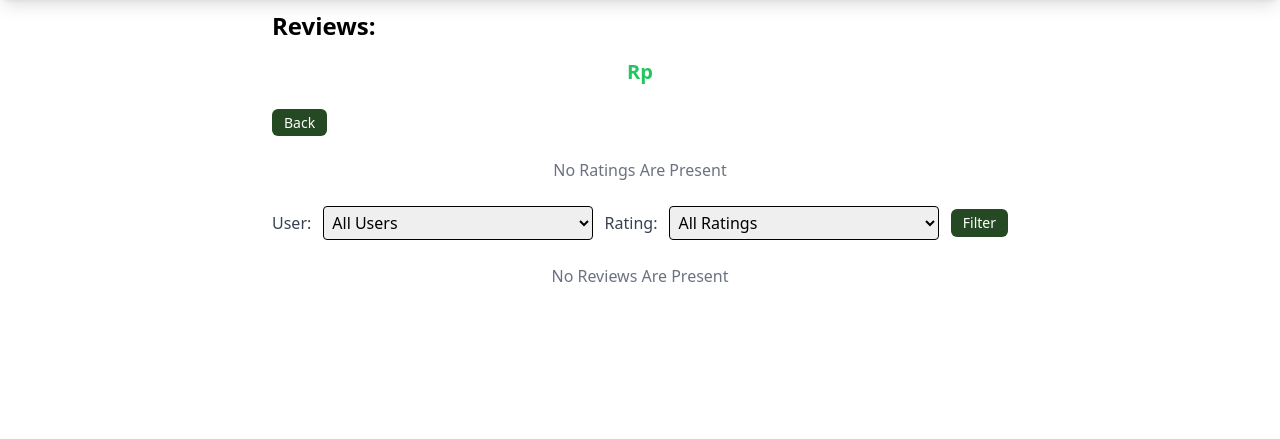
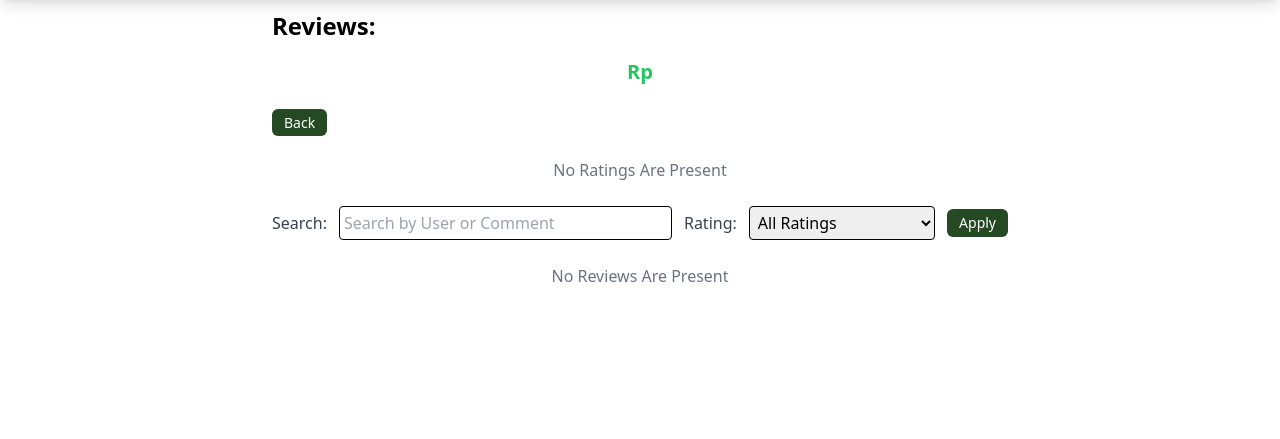
Before and after one commit to arpinasaran/sobat, a Django app: page /review/ in a window 1280 px wide. Shown: the part 70-509 px from the top of the page. Run offline with Django 5.2, Linux system fonts and the light colour scheme; data comes from the database, SQL or seed files in the repository; both versions use the stored data as it was after the commit; some libraries are stand-ins or nearby versions.

Commit message:
Added Search Review Feature

```diff
--- a/review/templates/reviews.html
+++ b/review/templates/reviews.html
@@ -44,15 +44,8 @@
     </div><br>
 
     <form method="get" action="" class="mb-6 flex items-center space-x-3">
-        <label for="user" class="text-gray-700">User:</label>
-        <select name="user" id="user" class="ml-2 p-1 border rounded border border-black">
-            <option value="">All Users</option>
-            {% for user in users %}
-                <option value="{{ user.id }}" {% if user.id|stringformat:"s" == selected_user_id %} selected {% endif %}>
-                    {{ user.nama }}
-                </option>
-            {% endfor %}
-        </select>
+        <label for="search" class="text-gray-700">Search:</label>
+        <input type="text" name="search" id="search" placeholder="Search by User or Comment" value="{{ search_query }}" size="30" class="ml-2 p-1 border rounded border border-black">
         <label for="rating" class="text-gray-700 ml-4">Rating:</label>
         <select name="rating" id="rating" class="ml-2 p-1 border rounded border border-black">
             <option value="">All Ratings</option>
@@ -63,7 +56,7 @@
             {% endfor %}
         </select>
 
-        <button type="submit" class="bg-[#254922] hover:bg-[#1e3a3a] text-white py-1 px-3 ml-2 rounded-md text-sm">Filter</button>
+        <button type="submit" class="bg-[#254922] hover:bg-[#1e3a3a] text-white py-1 px-3 ml-2 rounded-md text-sm">Apply</button>
     </form>
 
     <ul class="space-y-2 md:space-y-4">
--- a/review/views.py
+++ b/review/views.py
@@ -33,17 +33,25 @@ def delete_review(request, review_id, product_id):
 
 def reviews(request, product_id=None):
     product = get_object_or_404(Produk, id=product_id) if product_id else None
-    users = User.objects.filter(role='pengguna')
     all_reviews = Review.objects.filter(product=product) if product else Review.objects.none()
-    selected_user_id = request.GET.get('user')
+
+    # Get filters from the request
     selected_rating = request.GET.get('rating')
+    search_query = request.GET.get('search', '')
+
     if product:
-        if selected_user_id:
-            reviews = Review.objects.filter(product=product, user_id=selected_user_id)
-        else:
-            reviews = Review.objects.filter(product=product)
+        reviews = Review.objects.filter(product=product)
+
+        # Filter by rating
         if selected_rating:
             reviews = reviews.filter(rating=selected_rating)
+
+        # Search by user
+        if search_query:
+            reviews = [
+                review for review in reviews
+                if search_query.lower() in review.user.nama.lower() or search_query.lower() in review.comment.lower()
+            ]
     else:
         reviews = Review.objects.none()
 
@@ -51,5 +59,10 @@ def reviews(request, product_id=None):
     if average_rating is not None:
         average_rating = round(average_rating, 1)
 
-    context = { 'product': product, 'reviews': reviews, 'users': users, 'average_rating': average_rating }
+    context = {
+        'product': product,
+        'reviews': reviews,
+        'average_rating': average_rating,
+        'search_query': search_query
+    }
     return render(request, 'reviews.html', context)
```
Also changed, not shown: db.sqlite3.
